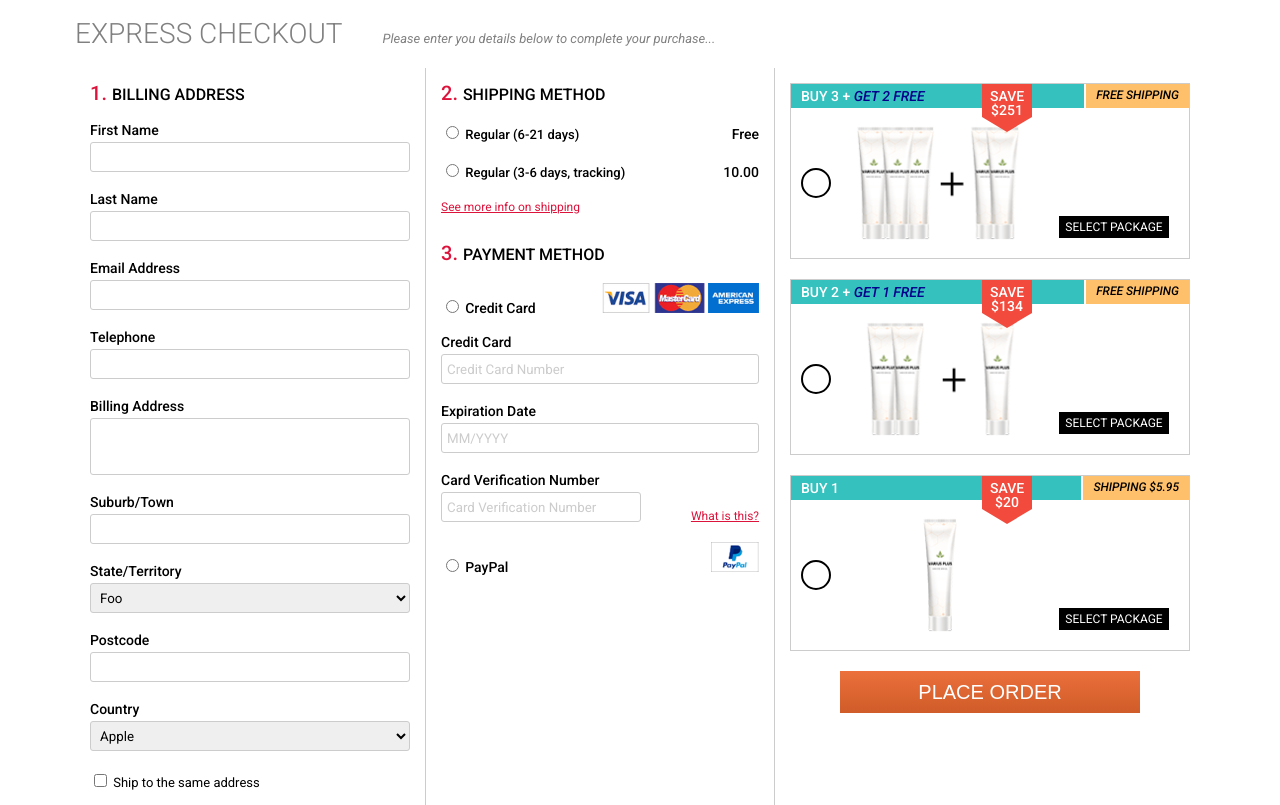
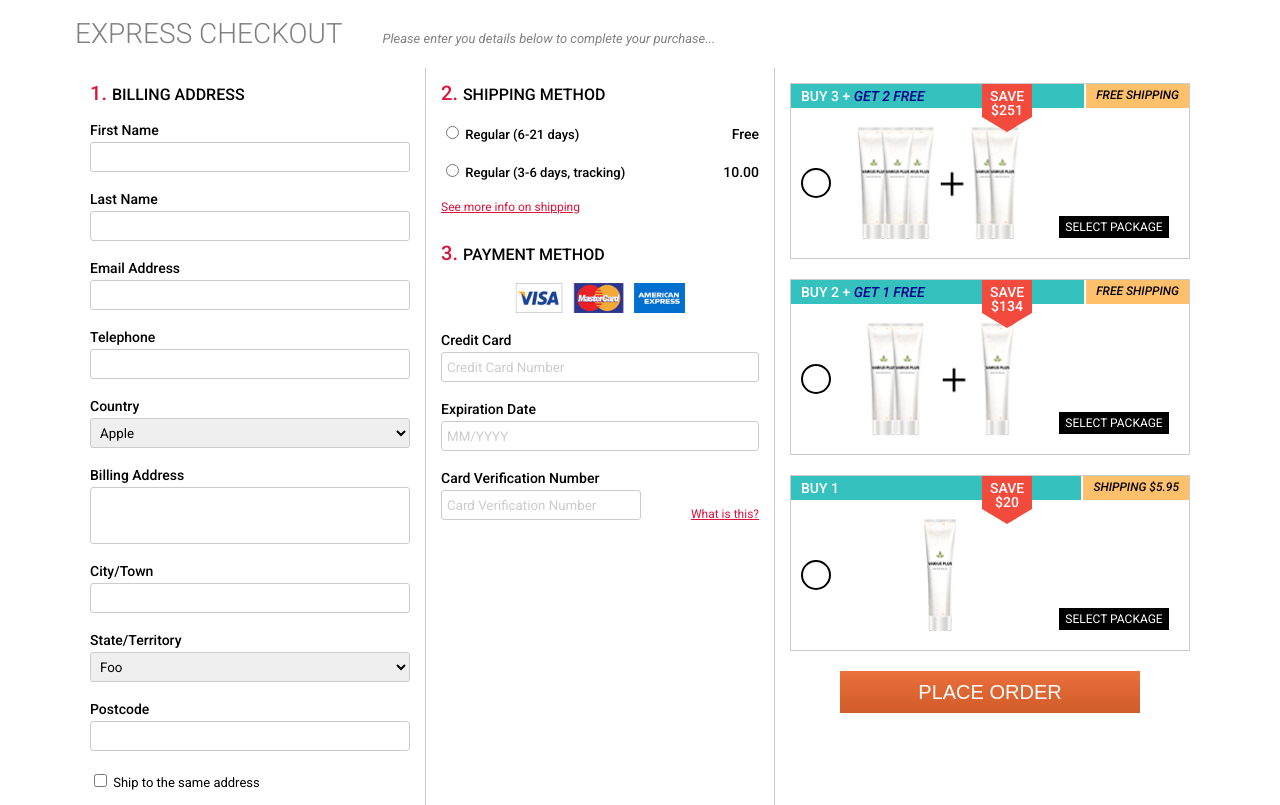
Before and after one commit to nikolay-petrenko/shipping-popup, a website: page app/index.html in a window 1280 px wide. Drawn offline with nearby package versions, Linux system fonts and the light colour scheme; files that its build step writes are made by us from their sources.

Commit message:
Убирает ненужные поля, изменяет расположение полей

```diff
--- a/app/index.html
+++ b/app/index.html
@@ -50,13 +50,23 @@
 						</div>
 						<div class="shipping__row">
 							<label class="shipping__label">
+								<b>Country</b>
+								<select name="country" class="shipping__select">
+									<option value="foo">Apple</option>
+									<option value="bar">Orange</option>
+									<option value="baz">Plum</option>
+								</select>
+							</label>
+						</div>
+						<div class="shipping__row">
+							<label class="shipping__label">
 								<b>Billing Address</b>
 								<textarea name="billing-address" rows="3" class="shipping__textarea"></textarea>
 							</label>
 						</div>
 						<div class="shipping__row">
 							<label class="shipping__label">
-								<b>Suburb/Town</b>
+								<b>City/Town</b>
 								<input type="text" name="locality" class="shipping__input">
 							</label>
 						</div>
@@ -74,16 +84,6 @@
 							<label class="shipping__label">
 								<b>Postcode</b>
 								<input type="text" name="postcode" class="shipping__input">
-							</label>
-						</div>
-						<div class="shipping__row">
-							<label class="shipping__label">
-								<b>Country</b>
-								<select name="country" class="shipping__select">
-									<option value="foo">Apple</option>
-									<option value="bar">Orange</option>
-									<option value="baz">Plum</option>
-								</select>
 							</label>
 						</div>
 						<div class="shipping__row">
@@ -131,7 +131,12 @@
 						<fieldset class="shipping__payment-type" id="payment-card">
 							<h3 class="shipping__title shipping__title--counter">Payment Method</h3>
 							<div class="shipping__row">
-								<dl class="shipping__determ-list">
+								<div class="shipping__payment-images">
+									<img src="img/visa.png" alt="PayPal Logo" class="shipping__payment-image">
+									<img src="img/mastercard.png" alt="PayPal Logo" class="shipping__payment-image">
+									<img src="img/american-express.png" alt="PayPal Logo" class="shipping__payment-image">
+								</div>
+								<!-- <dl class="shipping__determ-list">
 									<dt>
 										<label class="shipping__label shipping__label--flex">
 											<input type="radio" name="payment-method" value="card">
@@ -139,11 +144,11 @@
 										</label>
 									</dt>
 									<dd>
-										<img src="img/visa.png" alt="PayPal Logo" class="shipping__payment-img">
-										<img src="img/mastercard.png" alt="PayPal Logo" class="shipping__payment-img">
-										<img src="img/american-express.png" alt="PayPal Logo" class="shipping__payment-img">
+										<img src="img/visa.png" alt="PayPal Logo" class="shipping__payment-image">
+										<img src="img/mastercard.png" alt="PayPal Logo" class="shipping__payment-image">
+										<img src="img/american-express.png" alt="PayPal Logo" class="shipping__payment-image">
 									</dd>
-								</dl>
+								</dl> -->
 							</div>
 							<div class="shipping__row">
 								<label class="shipping__label">
@@ -165,7 +170,7 @@
 								<a href="#" target="_blank" class="shipping__link">What is this?</a>
 							</div>
 						</fieldset>
-						<fieldset class="shipping__payment-type" id="payment-paypal">
+						<!-- <fieldset class="shipping__payment-type" id="payment-paypal">
 							<dl class="shipping__determ-list">
 								<dt>
 									<label class="shipping__label shipping__label--flex">
@@ -174,10 +179,10 @@
 									</label>
 								</dt>
 								<dd>
-									<img src="img/paypal.png" alt="PayPal Logo" class="shipping__payment-img">
+									<img src="img/paypal.png" alt="PayPal Logo" class="shipping__payment-image">
 								</dd>
 							</dl>
-						</fieldset>
+						</fieldset> -->
 					</div>
 				</div>
 
--- a/app/style/_shipping.scss
+++ b/app/style/_shipping.scss
@@ -157,7 +157,14 @@ $valid-color: green;
   }
 }
 
-.shipping__payment-img {
+.shipping__payment-images {
+  display: flex;
+  justify-content: space-between;
+  max-width: 170px;
+  margin: 0 auto;
+}
+
+.shipping__payment-image {
   width: auto;
   max-height: 30px;
 }
```
